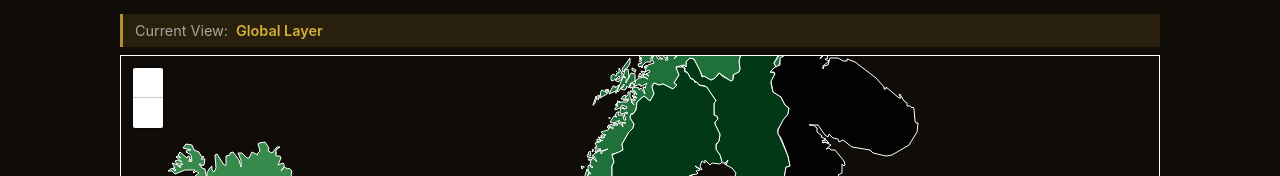
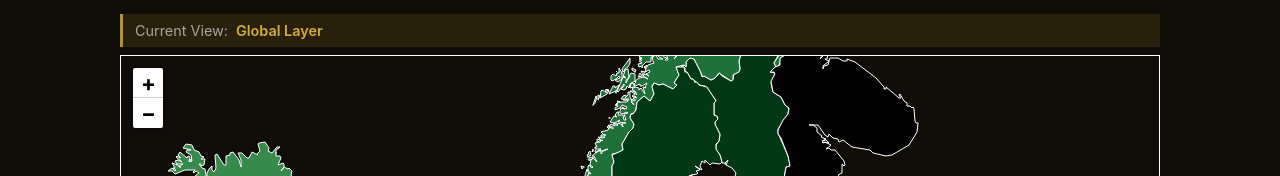
Before and after one commit to Olstra/CryptoACTION-website, a React (Vite) app: page /legal in a window 1280 px wide. Shown: the part 624-800 px from the top of the page. Built offline with nearby package versions, Linux system fonts and the light colour scheme.

Commit message:
Make poput tip container transparent; make zoom-in/zoom-out buttons and leaflet banner visible again

```diff
--- a/src/components/Legal/Map/Map.module.sass
+++ b/src/components/Legal/Map/Map.module.sass
@@ -2,6 +2,7 @@
 
 span
   background: white // in order to see zoom-in/zoom-out buttons over black background
+  color: black
 
 a
   background: white // in order to see 'leaflet' button over black background
@@ -137,3 +138,6 @@ a
   width: 16px
   height: 16px
   object-fit: contain
+
+:global(.leaflet-popup-tip-container)
+  background: transparent !important
```
